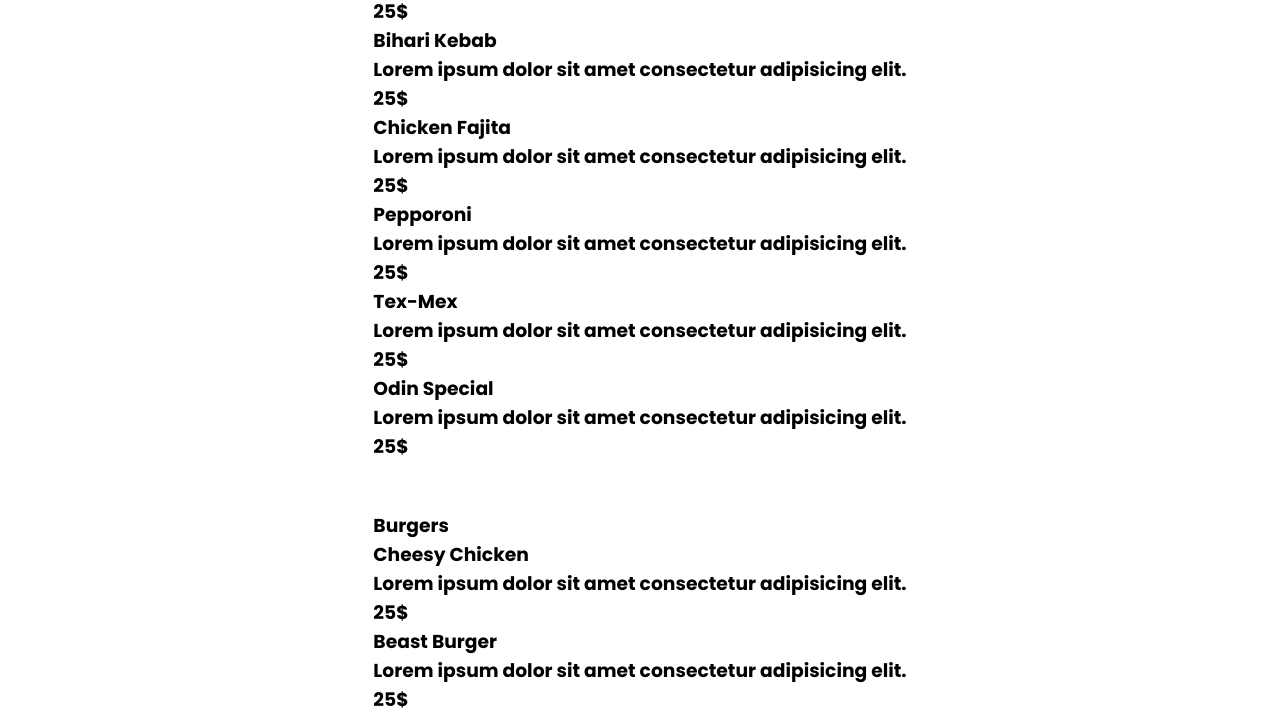
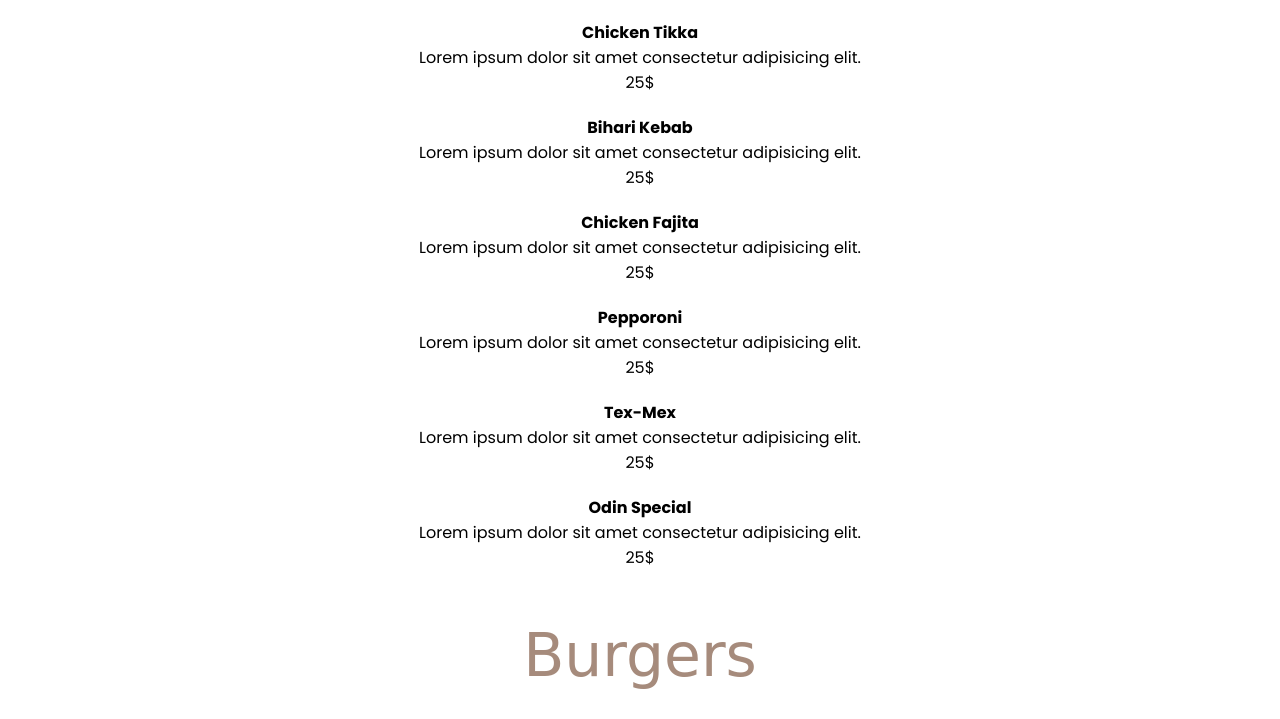
Before and after one commit to AbdulMoeez060/restaurent-page-odin, a website built with webpack: page src/template.html in a window 1280 px wide. Shown: the part 210-929 px from the top of the page. Built offline with nearby package versions, Linux system fonts and the light colour scheme; a web font is replaced by a local one.

Commit message:
refactor menu items

```diff
--- a/src/pages/menu-page.js
+++ b/src/pages/menu-page.js
@@ -89,12 +89,17 @@ function menu(){
 
     for (let i = 0; i < menuItems.length; i++) {
 
-        let category = document.createElement('h3');
+        let category = document.createElement('div');
         category.classList.add('category');
-        category.textContent = menuItems[i].category;
+        let text = document.createElement('h2');
+        text.textContent = menuItems[i].category;
+        category.appendChild(text);
 
 
         for (let j = 0; j <  menuItems[i].items.length; j++) {
+
+            let item = document.createElement('div');
+            item.classList.add('item');
 
             let name =  document.createElement('h4');
             name.textContent = menuItems[i].items[j].name;
@@ -109,9 +114,10 @@ function menu(){
             price.textContent = menuItems[i].items[j].price;
             price.classList.add('item-price');
 
-            category.appendChild(name);
-            category.appendChild(des);
-            category.appendChild(price);
+            item.appendChild(name);
+            item.appendChild(des);
+            item.appendChild(price);
+            category.appendChild(item)
 
         }
 
--- a/src/styles/main.css
+++ b/src/styles/main.css
@@ -62,7 +62,7 @@ ul>li>button, .home>button{
 }
 
 .main-text{
-    font-family: 'Kristi', cursive;;
+    font-family: 'Kristi', cursive;
     font-size: 120px;
     font-weight: 400;
 }
@@ -81,12 +81,26 @@ ul>li>button, .home>button{
 
 .menu{
     background-color: white;
-    width: 100vw;
     padding-top: 15vh;
     display: flex;
     flex-direction: column;
     align-items: center;
     justify-content: flex-start;
     gap: 50px;
+    margin-bottom: 100px;
+    text-align: center;
+}
 
+.category{
+    display: flex;
+    flex-direction: column;
+    gap: 20px;
 }
+
+.category>h2{
+    font-family: 'Kristi', cursive;
+    color: #a68b7c;
+    font-size: 60px;
+    font-weight: 400;
+    margin-bottom: 20px;
+}
```
